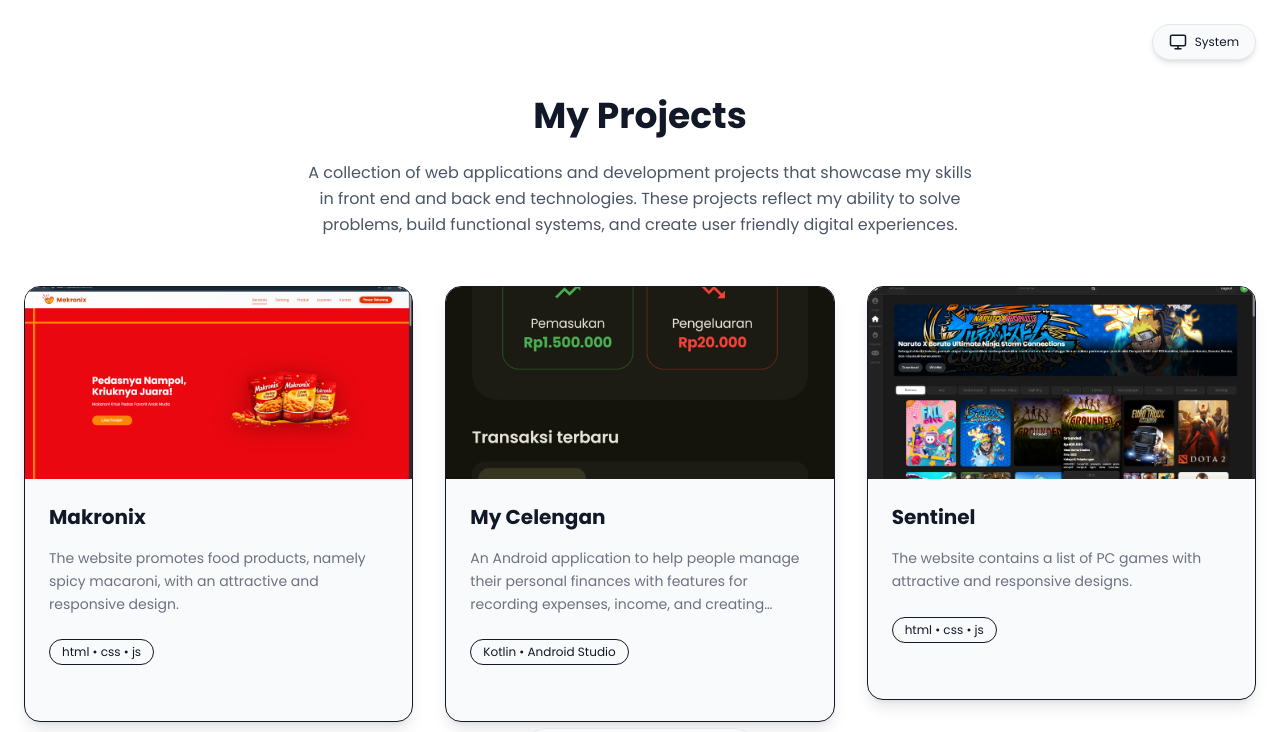
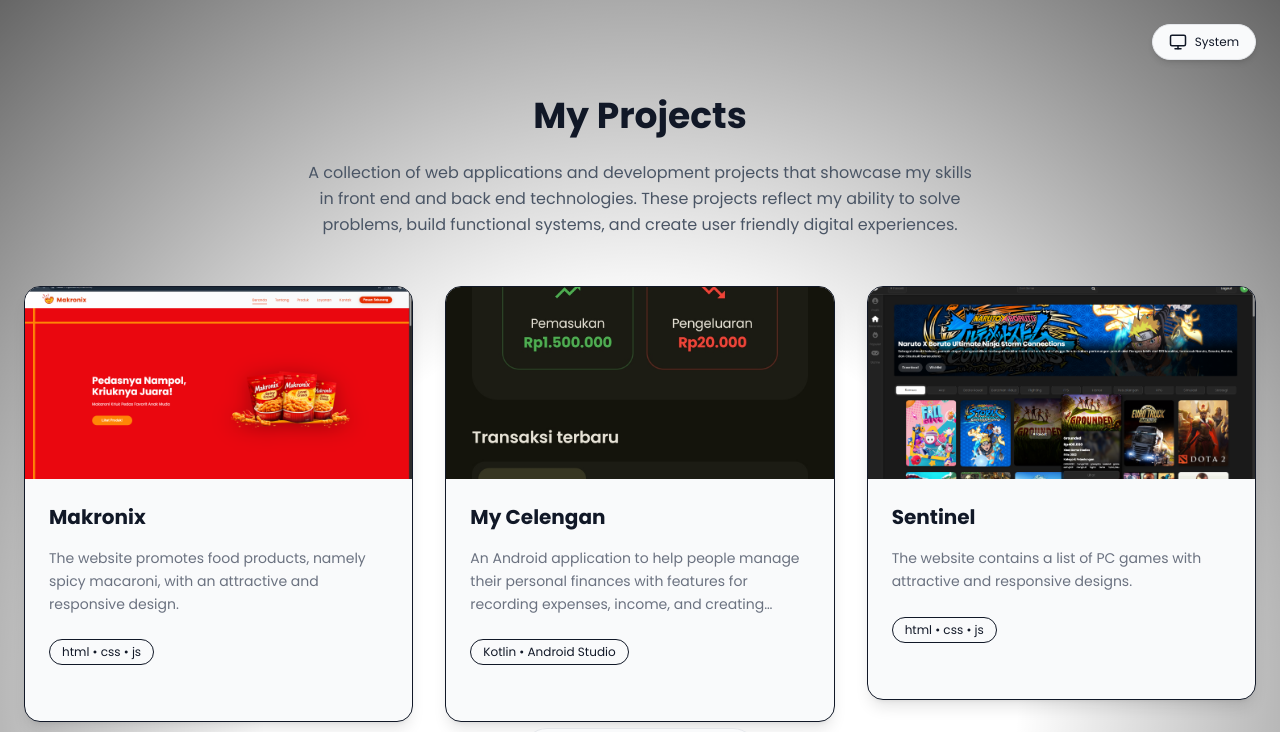
Before and after one commit to Vauzi-17/vauzi-portfolio, a Next.js app: page /projects in a window 1280 px wide. Shown: the top 732 px of the page. Built offline with nearby package versions, Linux system fonts and the light colour scheme.

Commit message:
nambah dot

```diff
--- a/app/projects/page.js
+++ b/app/projects/page.js
@@ -7,6 +7,7 @@ import { container, item, card, cardContainer } from "@/lib/animations";
 import Navbar from "@/components/Navbar";
 import ProjectCard from "@/components/ProjectCard";
 import ProjectModal from "@/components/ProjectModal";
+import DotPattern from "@/components/DotPattern";
 
 export default function Projects() {
   const [selected, setSelected] = useState(null);
@@ -58,6 +59,7 @@ export default function Projects() {
     <>
       <Navbar />
 
+      <DotPattern className="bg-main">
       <motion.main
         variants={container}
         initial="hidden"
@@ -92,6 +94,7 @@ export default function Projects() {
           ))}
         </motion.div>
       </motion.main>
+        </DotPattern>
 
       <AnimatePresence>
         {selected && (
--- /dev/null
+++ b/components/DotPattern.js
@@ -0,0 +1,41 @@
+export default function DotPattern({ children, className }) {
+  return (
+    <div
+      className={className}
+      style={{
+        position: "relative",
+        overflow: "hidden",
+      }}
+    >
+      {/* Dot pattern */}
+      <div
+        style={{
+          position: "absolute",
+          inset: 0,
+          backgroundImage: `
+            radial-gradient(rgba(255,255,255,0.08) 1px, transparent 1px)
+          `,
+          backgroundSize: "24px 24px",
+          pointerEvents: "none",
+          zIndex: 0,
+        }}
+      />
+
+      {/* Fade biar lebih halus (opsional tapi penting biar ga kasar) */}
+      <div
+        style={{
+          position: "absolute",
+          inset: 0,
+          background: "radial-gradient(circle at center, transparent 40%, rgba(0,0,0,0.6) 100%)",
+          pointerEvents: "none",
+          zIndex: 0,
+        }}
+      />
+
+      {/* Content */}
+      <div style={{ position: "relative", zIndex: 1 }}>
+        {children}
+      </div>
+    </div>
+  );
+}
```
